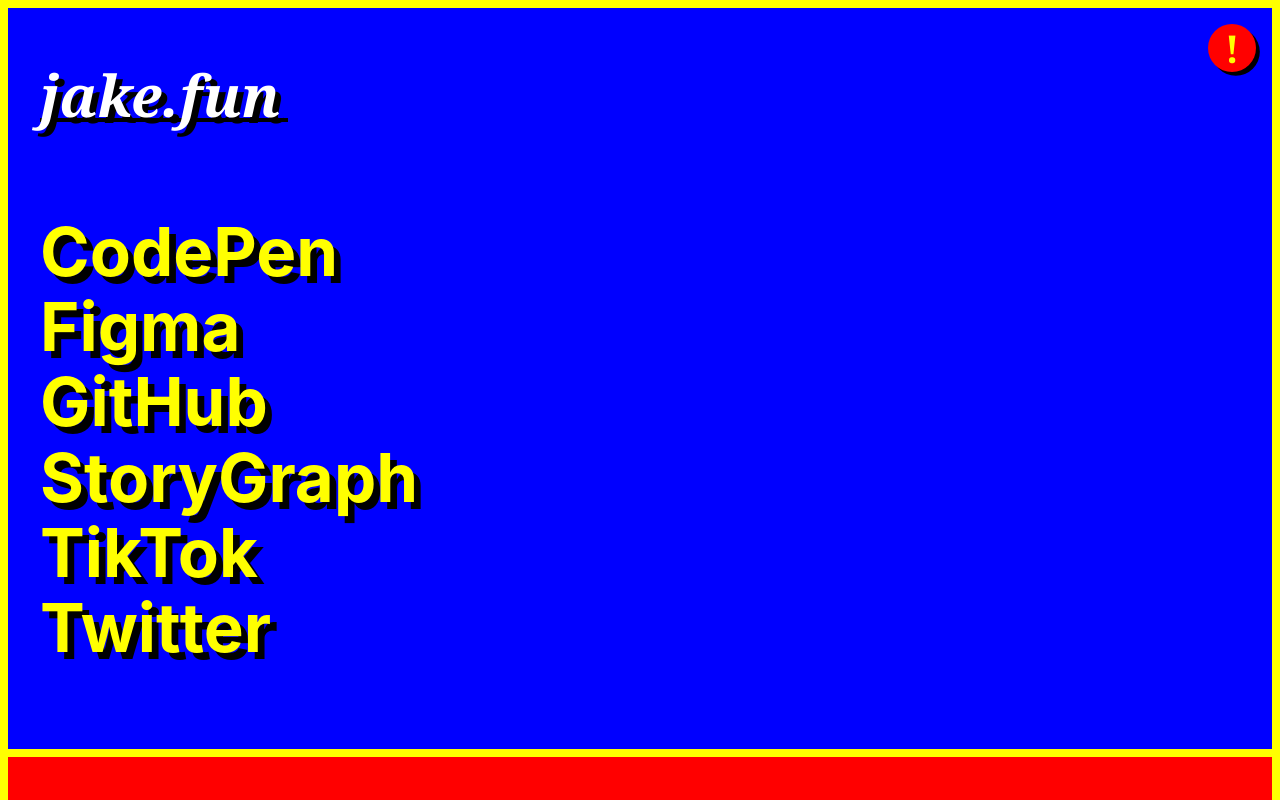
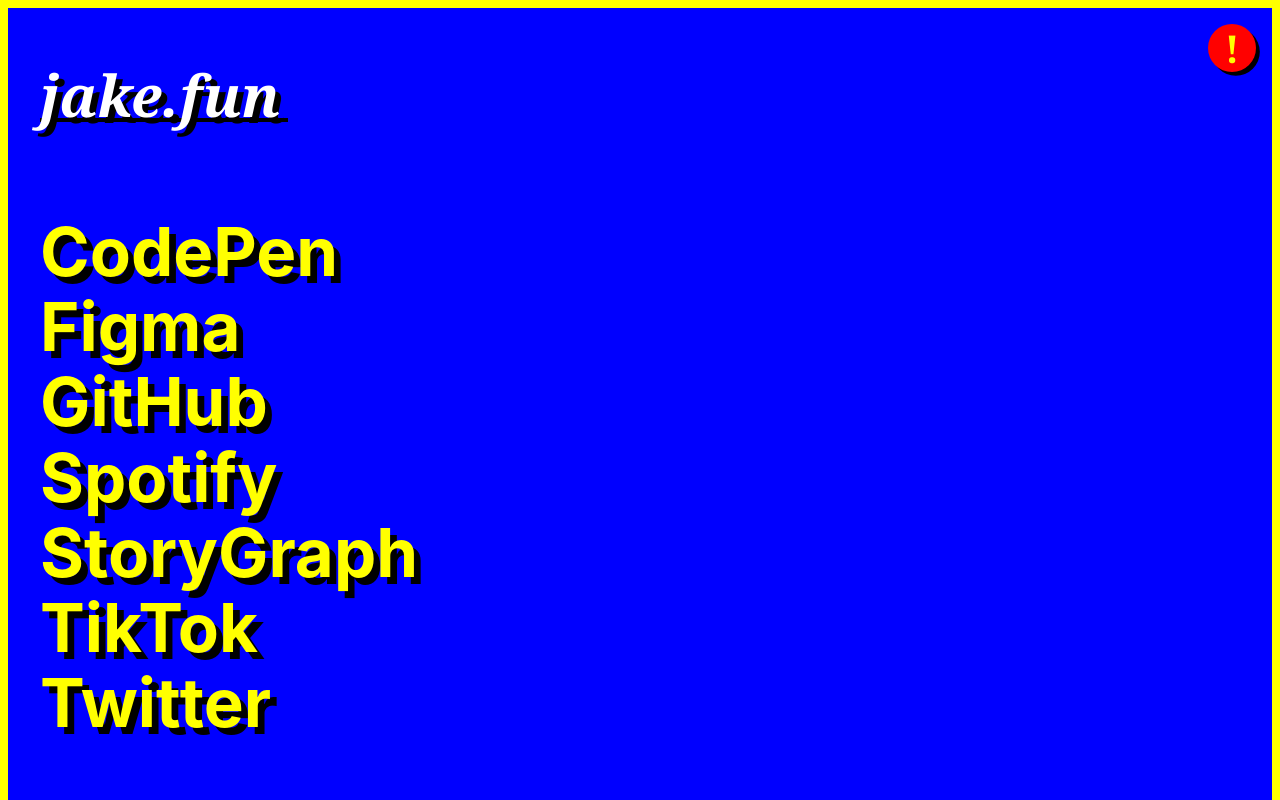
Before and after one commit to ja-k-e/jake.fun, a plain HTML site: page index.html in a window 1280 px wide. Shown: the top 800 px of the page. Drawn offline with Linux system fonts and the light colour scheme.

Commit message:
adds spotify

```diff
--- a/index.html
+++ b/index.html
@@ -27,6 +27,9 @@
               </li>
               <li>
                 <a href="https://www.github.com/jakealbaugh">GitHub</a>
+              </li>
+              <li>
+                <a href="https://open.spotify.com/user/jakealbaugh">Spotify</a>
               </li>
               <li>
                 <a href="https://app.thestorygraph.com/profile/jakealbaugh"
```
